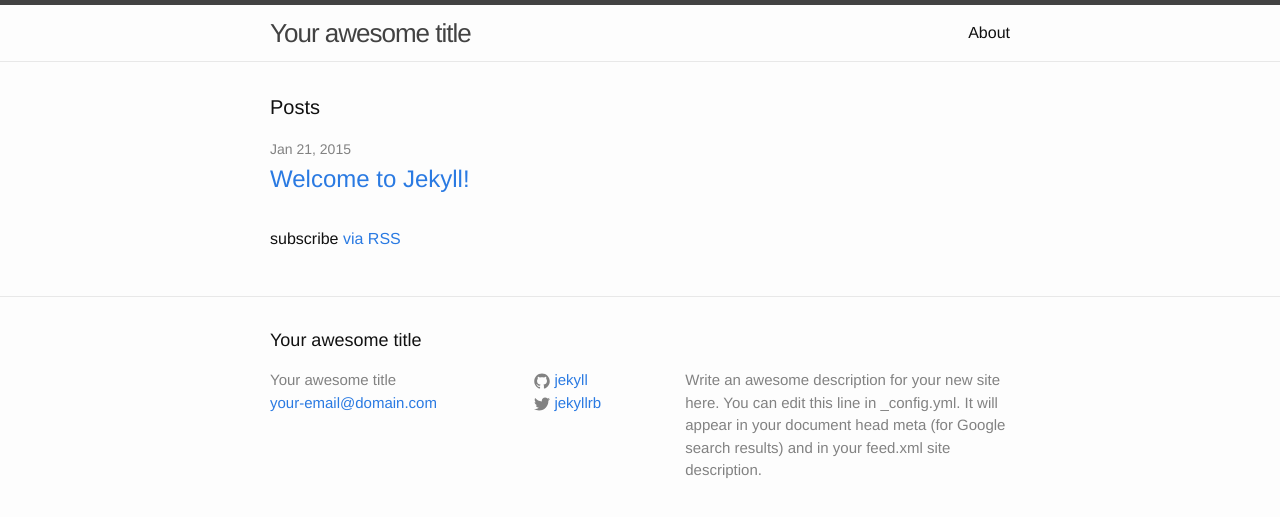
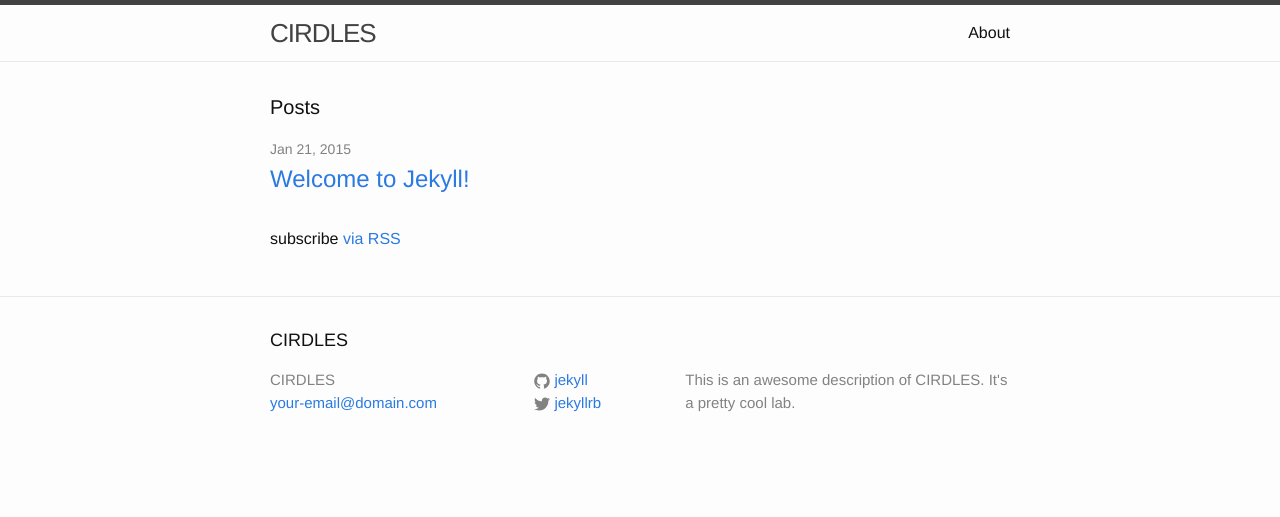
Before and after one commit to shefaliemmanuel/cirdles.github.com, a Jekyll site: the page built from index.html, in a window 1280 px wide. Shown: the top 517 px of the page. Built offline with Jekyll 4.4.1, drawn with Linux system fonts in a browser that asks for light colours.

Commit message:
Change site title and description.

```diff
--- a/_config.yml
+++ b/_config.yml
@@ -1,10 +1,8 @@
 # Site settings
-title: Your awesome title
+title: CIRDLES
 email: your-email@domain.com
 description: > # this means to ignore newlines until "baseurl:"
-  Write an awesome description for your new site here. You can edit this
-  line in _config.yml. It will appear in your document head meta (for
-  Google search results) and in your feed.xml site description.
+  This is an awesome description of CIRDLES. It's a pretty cool lab.
 baseurl: "" # the subpath of your site, e.g. /blog/
 url: "http://yourdomain.com" # the base hostname & protocol for your site
 twitter_username: jekyllrb
```
